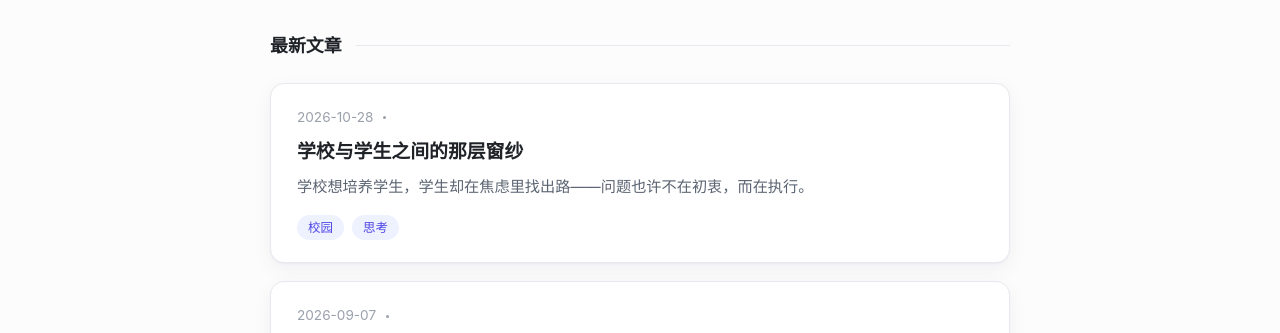
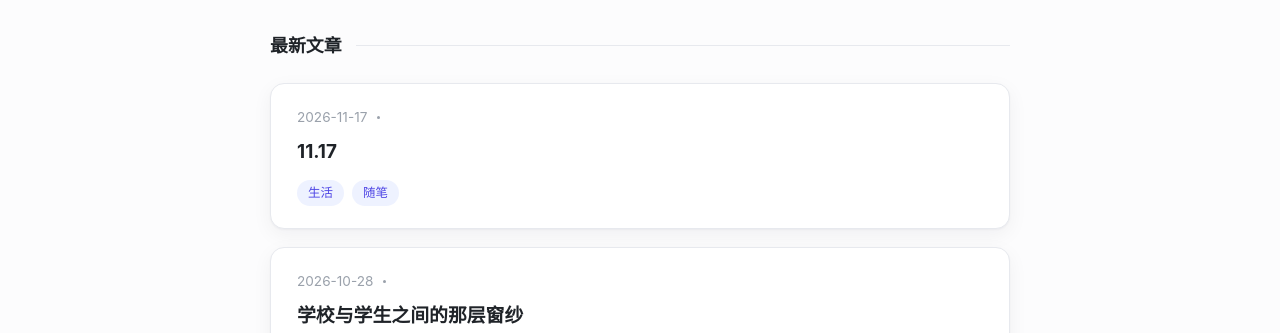
Before and after one commit to JFZJSJ/JFZJSJ.github.io, a plain HTML site: page index.html in a window 1280 px wide. Shown: the part 448-781 px from the top of the page. Drawn offline with Linux system fonts and the light colour scheme.

Commit message:
发布：更新 index.html

```diff
--- a/index.html
+++ b/index.html
@@ -72,6 +72,19 @@
     <section class="post-list">
       <div class="container">
         <h2 class="section-title">最新文章</h2>
+
+        <a class="post-card" href="posts/11.17.html">
+          <div class="post-meta">
+            <span>2026-11-17</span>
+            <span class="dot"></span>
+          </div>
+          <h3>11.17</h3>
+          <p class="post-excerpt"></p>
+          <div class="tags">
+          <span class="tag">生活</span>
+          <span class="tag">随笔</span>
+          </div>
+        </a>
 
         <a class="post-card" href="posts/10.28.html">
           <div class="post-meta">
```
